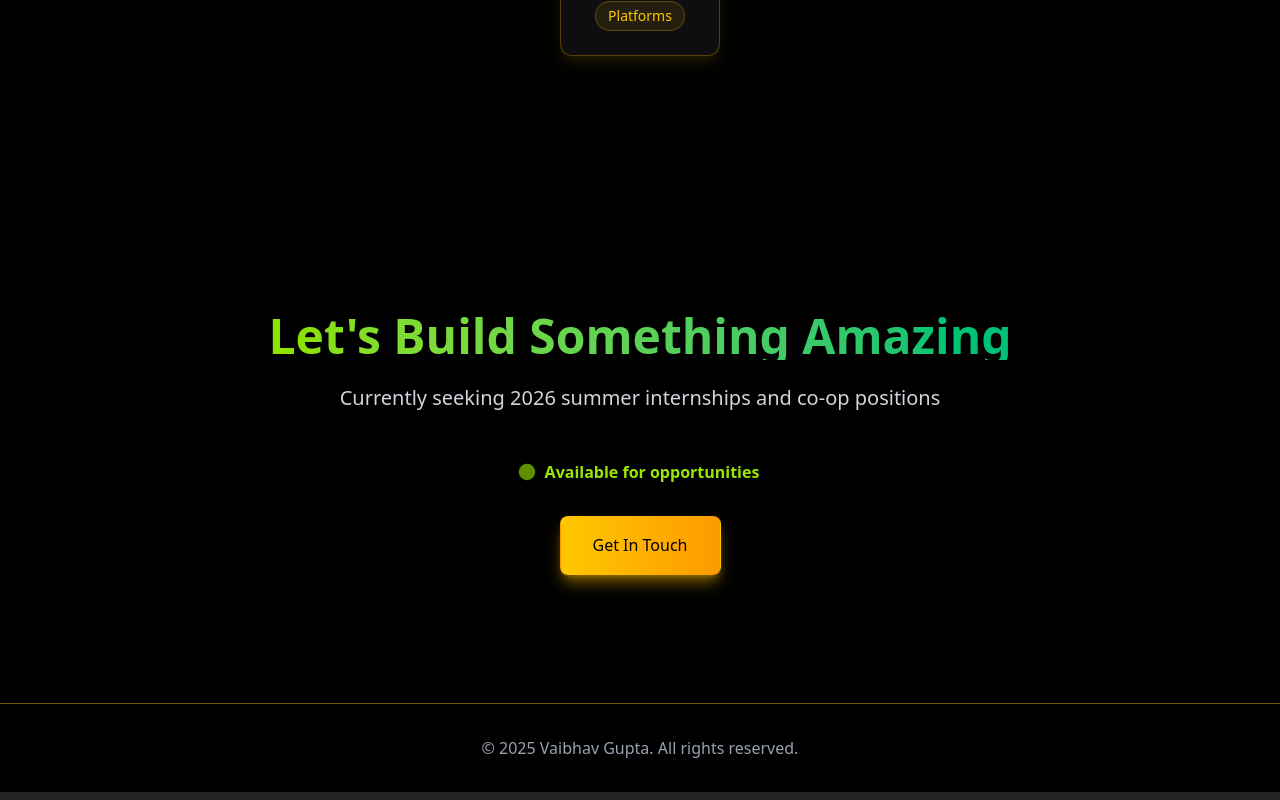
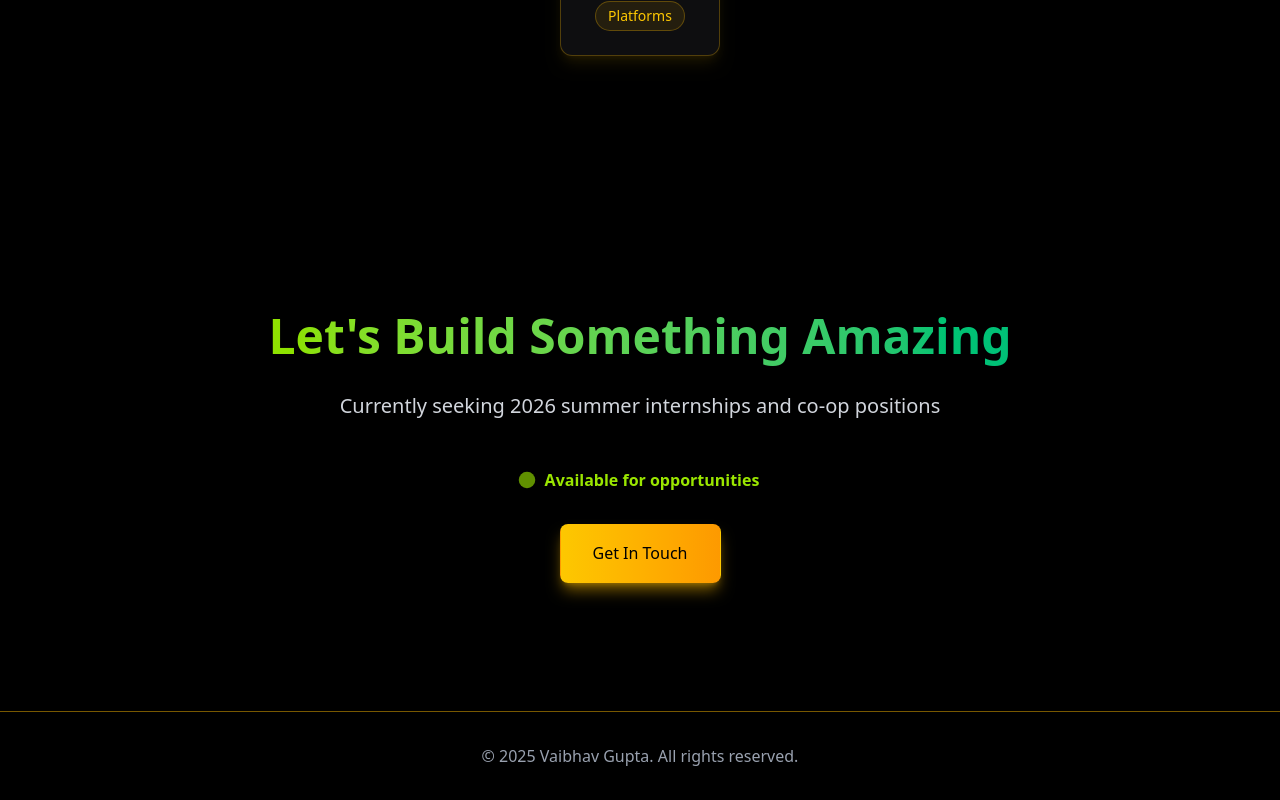
Before and after one commit to Vab-170/personal-website, a React (Vite) app: page / in a window 1280 px wide. Shown: the part 4066-4866 px from the top of the page. Built offline with nearby package versions, Linux system fonts and the light colour scheme.

Commit message:
fix: add padding to heading in EnhancedPortfolio component

```diff
--- a/src/pages/HomePage.jsx
+++ b/src/pages/HomePage.jsx
@@ -228,7 +228,7 @@
                     viewport={{ once: true }}
                 >
                     <motion.h2
-                        className="text-5xl font-bold mb-6 bg-linear-to-r from-lime-400 to-emerald-500 bg-clip-text text-transparent"
+                        className="text-5xl font-bold mb-6 bg-linear-to-r from-lime-400 to-emerald-500 bg-clip-text text-transparent pb-2"
                         variants={{
                             hidden: { opacity: 0, scale: 0.8 },
                             visible: { opacity: 1, scale: 1 },
```
